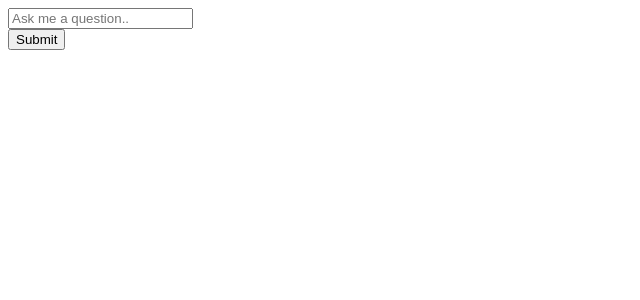
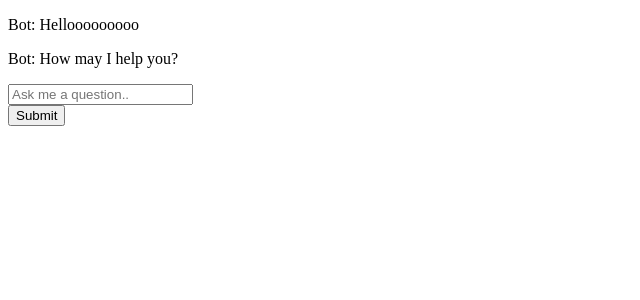
Before and after one commit to rlthomascc/chatbot, a React (Create React App) app in the folder client/: page / in a window 1280 px wide. Shown: the top 300 px of the page, without its empty margins (0-640 px from the left). Built offline with nearby package versions, Linux system fonts and the light colour scheme; the HTML template or start-up script is replaced by a standard one.

Commit message:
Initial bot message activated

```diff
--- a/client/src/App.js
+++ b/client/src/App.js
@@ -1,3 +1,4 @@
+/* eslint-disable class-methods-use-this */
 /* eslint-disable react/jsx-no-bind */
 /* eslint-disable import/extensions */
 /* eslint-disable react/destructuring-assignment */
@@ -6,33 +7,71 @@
 import React, { Component } from 'react';
 import User from './components/User.js';
 import Display from './components/Display.js';
+import Bot from './components/Bot.js';
 
 class App extends Component {
   constructor(props) {
     super(props);
     this.state = {
       convo: [],
+      currentMessage: '',
     };
   }
 
+  componentDidMount() {
+    const { convo } = this.state;
+    setTimeout(() => {
+      const newArr = convo;
+      newArr.push({ user: 'Bot', message: 'Hellooooooooo' });
+      this.setState({ convo: newArr });
+    }, 1500);
+    setTimeout(() => {
+      const newArr = convo;
+      newArr.push({ user: 'Bot', message: 'How may I help you?' });
+      this.setState({ convo: newArr });
+    }, 2500);
+  }
+
+
+  // initialUpdate() {
+  //   const { convo } = this.state;
+  //   const newArr = convo;
+  //   newArr.push({ user: 'Bot', message: 'Hellooooo, how may I help you?' });
+  //   setTimeout(this.setState({
+  //     convo: newArr,
+  //   }), 1000);
+  // }
+
   sendMessage(e) {
-    const { convo } = this.state;
+    const { convo, currentMessage } = this.state;
     const newArr = convo;
-    newArr.push({ user: 'John Doe', message: e });
+    newArr.push({ user: 'You', message: e });
     this.setState({
       convo: newArr,
+      currentMessage: e,
     });
-    console.log(convo, 'convo');
+    this.sendBot(e);
+  }
+
+  sendBot(e) {
+    const { convo } = this.state;
+    setTimeout(() => {
+      const newArr = convo;
+      newArr.push({ user: 'Bot', message: 'What?' });
+      this.setState({ convo: newArr });
+      console.log('tets');
+    }, 2000);
   }
 
 
   // CREATE A FUNCTION THAT CHECKS THE MESSAGES WITH THE QUESTIONS AND SENDS.
   render() {
-    const { convo } = this.state;
+    const { convo, currentMessage } = this.state;
     return (
       <div className="mainContainer">
         <Display messages={convo} />
-        <User sendMessage={this.sendMessage.bind(this)} />
+        <User sendMessage={this.sendMessage.bind(this)} sendBot={this.sendBot.bind(this)} />
+        <Bot message={currentMessage} />
       </div>
     );
   }
--- /dev/null
+++ b/client/src/components/Bot.js
@@ -0,0 +1,25 @@
+/* eslint-disable no-useless-constructor */
+/* eslint-disable class-methods-use-this */
+import React, { Component } from 'react';
+
+class Bot extends Component {
+  constructor(props) {
+    super(props);
+  }
+
+  genInitialMessage() {
+    const { sendBot } = this.props;
+    console.log('here we go');
+    setInterval(sendBot('Helooooooooo'), 1000);
+    setInterval(sendBot('How may I help you?'), 500);
+  }
+
+  render() {
+    this.genInitialMessage;
+    return (
+      null
+    );
+  }
+}
+
+export default Bot;
--- a/client/src/components/Display.js
+++ b/client/src/components/Display.js
@@ -8,11 +8,10 @@ import React from 'react';
 const Display = (props) => {
   const disp = () => {
     const { messages } = props;
-    console.log(messages, 'MESSAGES');
     return (
       <div className="displayContainer">
         {/* <input type="text" className="form-display" id="display" /> */}
-        {messages.map((elem, i) => <p id={elem.user === 'John Doe' ? 'userBubble' : 'botBubble'} key={i}>{`${elem.user}: ${elem.message}`}</p>)}
+        {messages.map((elem, i) => <p id={elem.user === 'You' ? 'userBubble' : 'botBubble'} key={i}>{`${elem.user}: ${elem.message}`}</p>)}
       </div>
     );
   };
```
Also changed, not shown: 2 other files (tests, documents, lock files or other folders).
